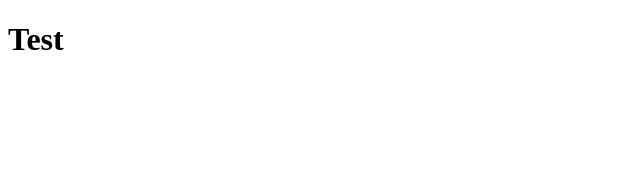
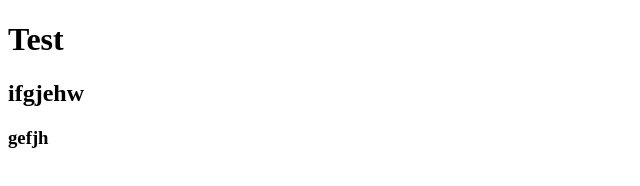
Before and after one commit to LondonParisDev/Projet-Suisse, a plain HTML site: page Index.html in a window 1280 px wide. Shown: the whole page, without its empty margins (0-640 px from the left). Drawn offline with Linux system fonts and the light colour scheme.

Commit message:
Creation d'une nouvelle branch de travail

```diff
--- a/Index.html
+++ b/Index.html
@@ -8,5 +8,7 @@
 </head>
 <body>
     <h1>Test</h1>
+    <h2>ifgjehw</h2>
+    <h3>gefjh</h3>
 </body>
 </html>
```
